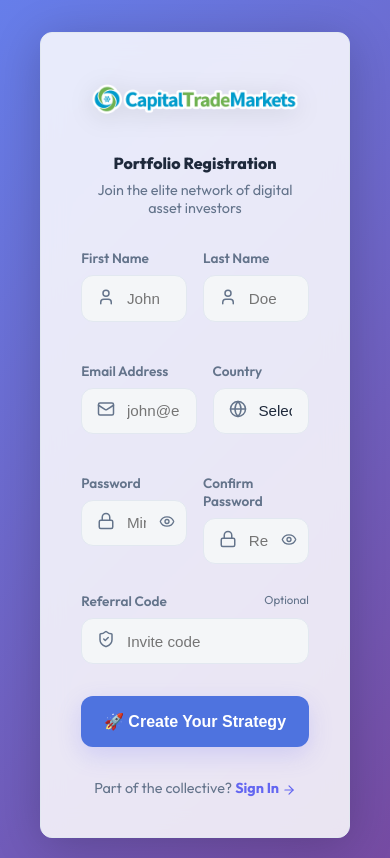
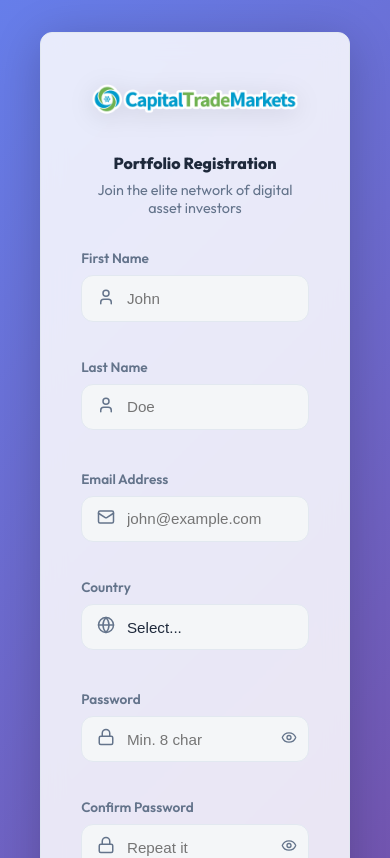
Before and after one commit to Tenica/dashboard.capitaltrademarkets, a React (Create React App) app: page /register in a window 390 px wide. Shown: the top 858 px of the page. Built offline with nearby package versions, Linux system fonts and the light colour scheme.

Commit message:
Fix: Make Registration form mobile responsive and UI friendly

```diff
--- a/src/pages/Register.js
+++ b/src/pages/Register.js
@@ -131,7 +131,7 @@ function Register() {
 
   return (
     <div className="auth-container" style={{ animation: 'fadeIn 0.6s ease-out' }}>
-      <div className="auth-card glass" style={{ maxWidth: '580px', width: '95%', padding: '2.5rem' }}>
+      <div className="auth-card glass" style={{ maxWidth: '620px', width: '95%', padding: '2.5rem' }}>
         <div className="logo" style={{ textAlign: 'center', marginBottom: '1.5rem' }}>
           <img src="/logo.png" alt="Logo" style={{ maxWidth: '220px', width: '100%', filter: 'drop-shadow(0 4px 12px rgba(0,0,0,0.1))' }} />
         </div>
@@ -151,7 +151,7 @@ function Register() {
         )}
 
         <form onSubmit={handleSubmit} noValidate>
-          <div style={{ display: 'grid', gridTemplateColumns: '1fr 1fr', gap: '1rem', marginBottom: '1.25rem' }}>
+          <div className="auth-grid">
             <div className="form-group">
               <label style={labelStyle}>First Name</label>
               <div style={{ position: 'relative' }}>
@@ -168,7 +168,7 @@ function Register() {
             </div>
           </div>
 
-          <div style={{ display: 'grid', gridTemplateColumns: '1.2fr 1fr', gap: '1rem', marginBottom: '1.25rem' }}>
+          <div className="auth-grid-uneven">
             <div className="form-group">
               <label style={labelStyle}>Email Address</label>
               <div style={{ position: 'relative' }}>
@@ -188,7 +188,7 @@ function Register() {
             </div>
           </div>
 
-          <div style={{ display: 'grid', gridTemplateColumns: '1fr 1fr', gap: '1rem', marginBottom: '0.5rem' }}>
+          <div className="auth-grid">
             <div className="form-group">
               <label style={labelStyle}>Password</label>
               <div style={{ position: 'relative' }}>
--- a/src/styles/App.css
+++ b/src/styles/App.css
@@ -416,6 +416,29 @@ tbody tr:hover {
   text-decoration: underline;
 }
 
+/* Auth Form Grid System */
+.auth-grid {
+  display: grid;
+  grid-template-columns: 1fr 1fr;
+  gap: 1.25rem;
+  margin-bottom: 1.25rem;
+}
+
+.auth-grid-uneven {
+  display: grid;
+  grid-template-columns: 1.2fr 1fr;
+  gap: 1.25rem;
+  margin-bottom: 1.25rem;
+}
+
+@media (max-width: 768px) {
+  .auth-grid,
+  .auth-grid-uneven {
+    grid-template-columns: 1fr !important;
+    gap: 1rem;
+  }
+}
+
 /* Loading Spinner */
 .loading {
   display: flex;
```
